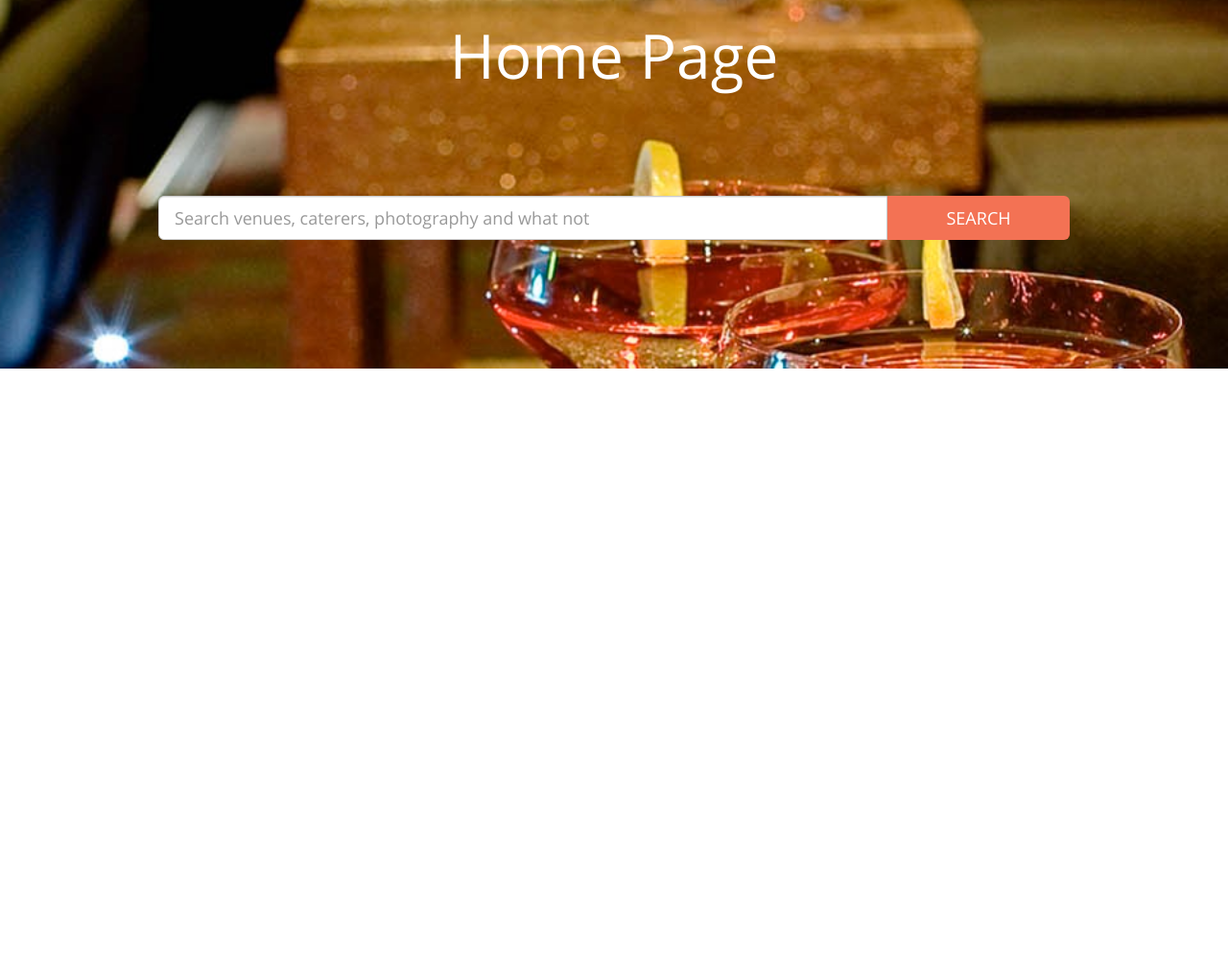
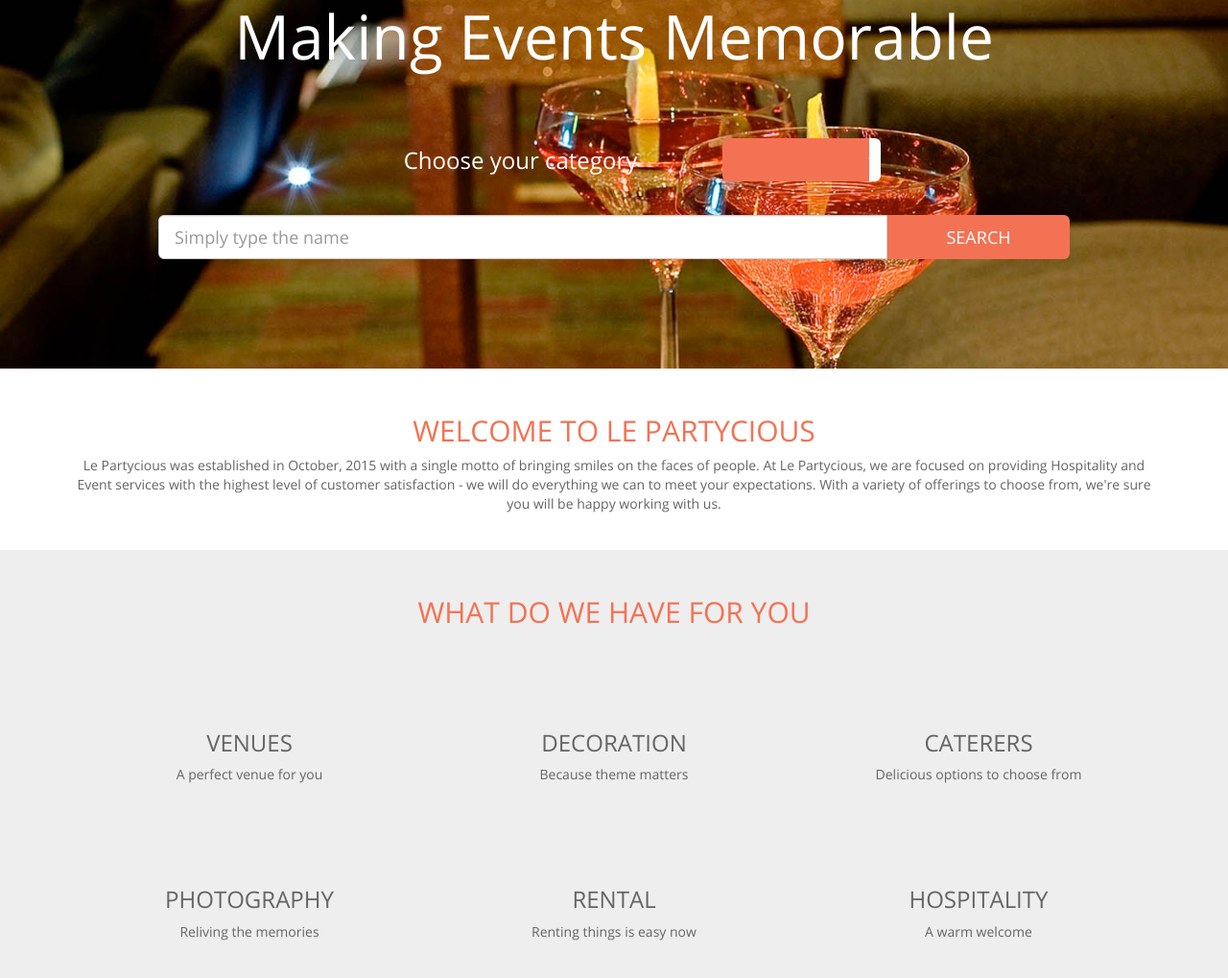
Before and after one commit to suoicytrapel/suoicytrapel-ui, a website: page app/index.html at #/login in a window 1280 px wide. Shown: the part 116-1135 px from the top of the page at 96% size. Before the commit the page ends 800 px from the top, so only its background shows below. Drawn offline with nearby package versions, Linux system fonts and the light colour scheme; some packages are replaced by stand-ins of ours; files that its build step writes are made by us from their sources; a script that the page names is missing.

Commit message:
changes made to home.html

```diff
--- a/app/views/home/home.html
+++ b/app/views/home/home.html
@@ -10,12 +10,23 @@
 			<div class="main-content text-center vertical-center">
 				<div class="row">
 					<div class="col-xs-12">
-<h1 class="main-heading">Home Page</h1>
-<div class="gap"></div>
+						<h1 class="main-heading">Making Events Memorable</h1>
+
+						<div class="semi-gap"></div>
+						<div class="row">
+							<h2 class="col-xs-offset-1 col-sm-offset-2 col-lg-offset-3 col-xs-4 searchfortext text-center">Choose your category</h2>
+						<div class="custom-select-container col-xs-6 col-sm-4 col-lg-2">
+							<select class="select-option-menu" onchange="" onblur="" data-ng-model="vm.selectedCategory">
+							<option data-ng-repeat='(key, value) in vm.categoryMap' value="{{value}}">{{key}}</option>
+						</select>
+						<!--<span class="custom-select-arrow" data-ng-click="vm.open('.select-option-menu')"></span>-->
+						</div>
+						</div>
+						<div class="quarter-gap"></div>
 						<form action="" autocomplete="off" class="home-page-form">
 							<div class="col-xs-12 col-sm-8 col-sm-offset-1 search-input-box form-group">
 								<div class="row">
-	<input type="text" placeholder="Search venues, caterers, photography and what not" class="form-control input-lg no-border-top-right-radius no-border-bottom-right-radius home-search-box">
+									<input type="text" placeholder="Simply type the name" class="form-control input-lg no-border-top-right-radius no-border-bottom-right-radius home-search-box">
 									</input>
 								</div>
 							</div>
@@ -26,7 +37,6 @@
 								</div>
 							</div>
 
-
 						</form>
 					</div>
 				</div>
@@ -34,3 +44,77 @@
 		</div>
 	</div>
 </div>
+<!-- LePartycious section starts -->
+<section class="container text-center">
+	<h2 class="theme-color">WELCOME TO LE PARTYCIOUS</h2>
+	<p>
+		Le Partycious was established in October, 2015 with a single motto of
+		bringing smiles on the faces of people. At Le Partycious, we are focused
+		on providing Hospitality and Event services with the highest level of customer
+		satisfaction - we will do everything we can to meet your expectations.
+		With a variety of offerings to choose from, we're sure you will be happy working with us.
+	</p>
+</section>
+<!-- Services section starts -->
+<section class="row bg-grey">
+	<div class="container text-center">
+		<div class="h2 theme-color">
+			WHAT DO WE HAVE FOR YOU
+		</div>
+		<div class="col-xs-12 col-sm-6 col-md-4">
+			<div>
+				<span class="lp-venue-icon lp-sprite"></span>
+			</div>
+			<h3>VENUES</h3>
+			<p>
+				A perfect venue for you
+			</p>
+		</div>
+		<div class="col-xs-12 col-sm-6 col-md-4">
+			<div>
+				<span class="lp-decor-icon lp-sprite"></span>
+			</div>
+			<h3>DECORATION</h3>
+			<p>
+				Because theme matters
+			</p>
+		</div>
+		<div class="col-xs-12 col-sm-6 col-md-4">
+			<div>
+				<span class="lp-caterer-icon lp-sprite"></span>
+			</div>
+			<h3>CATERERS</h3>
+			<p>
+				Delicious options to choose from
+			</p>
+		</div>
+
+		<div class="col-xs-12 col-sm-6 col-md-4">
+			<div>
+				<span class="lp-photography-icon lp-sprite"></span>
+			</div>
+			<h3>PHOTOGRAPHY</h3>
+			<p>
+				Reliving the memories
+			</p>
+		</div>
+		<div class="col-xs-12 col-sm-6 col-md-4">
+			<div>
+				<span class="lp-rental-icon lp-sprite"></span>
+			</div>
+			<h3>RENTAL</h3>
+			<p>
+				Renting things is easy now
+			</p>
+		</div>
+		<div class="col-xs-12 col-sm-6 col-md-4">
+			<div>
+				<span class="lp-hospitality-icon lp-sprite"></span>
+			</div>
+			<h3>HOSPITALITY</h3>
+			<p>
+				A warm welcome
+			</p>
+		</div>
+	</div>
+</section>
```
Lines whose indentation alone changed are shown as unchanged.
